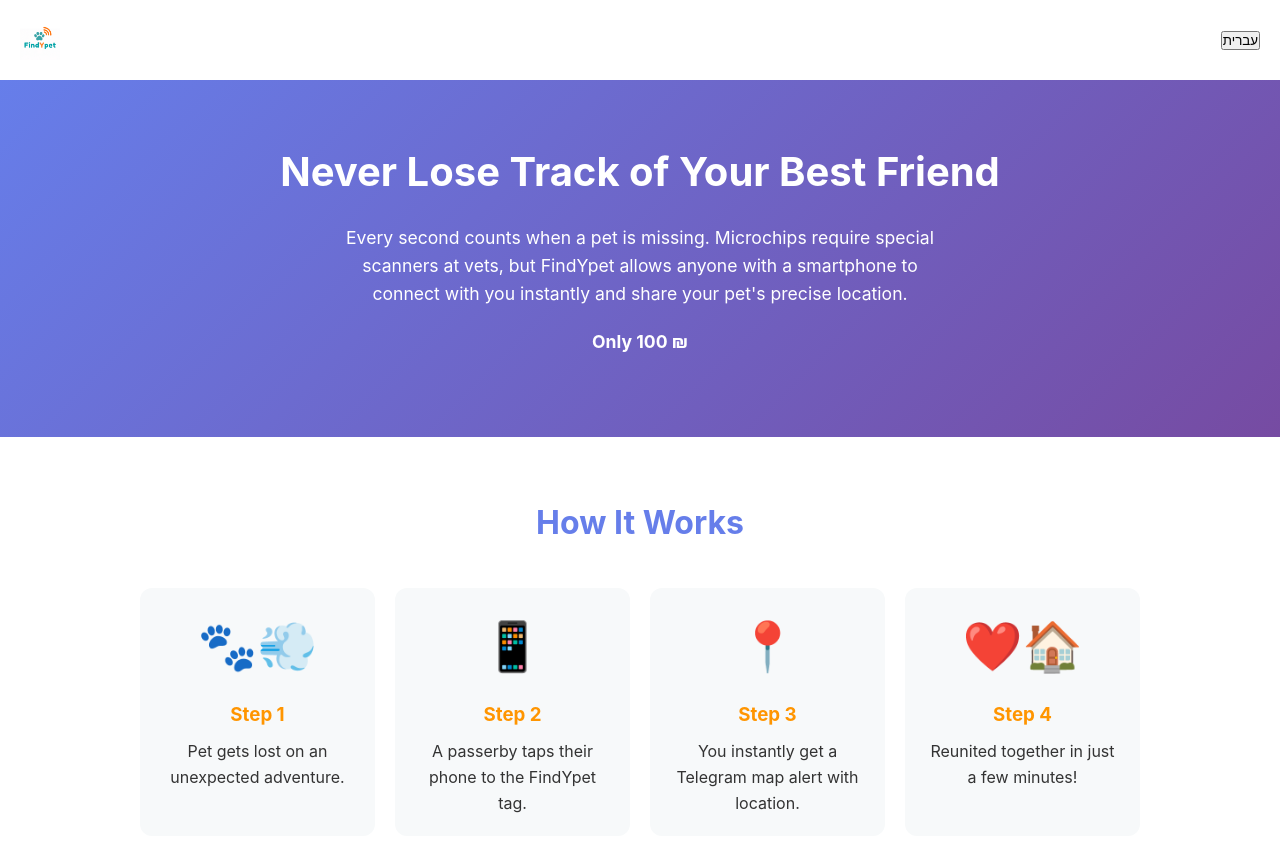
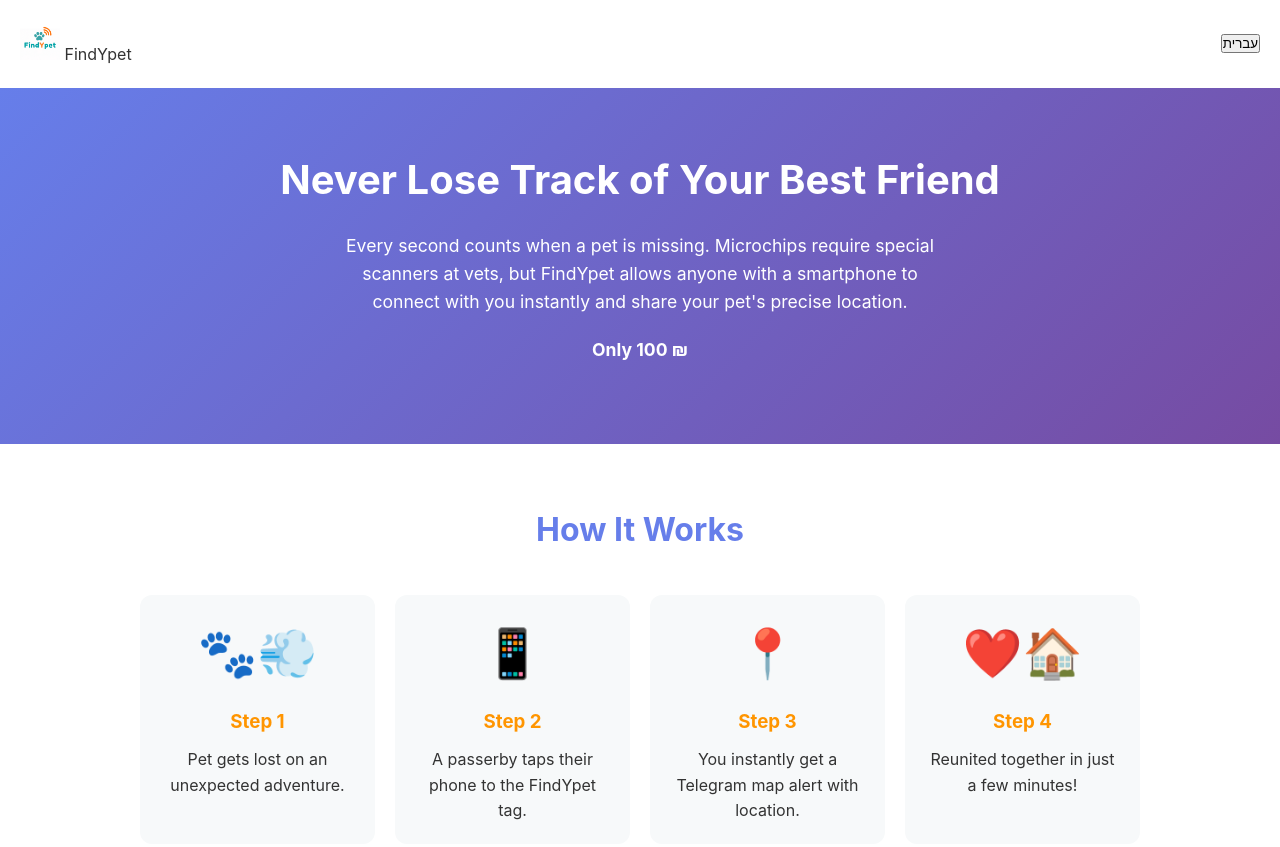
Before and after one commit to kostklsh-maker/FindYpet_v2_1309, a plain HTML site: page index.html in a window 1280 px wide. Shown: the top 847 px of the page. Drawn offline with Linux system fonts and the light colour scheme.

Commit message:
Enhance header with logo container and brand name
Updated the logo section and added a brand name to the header.

```diff
--- a/index.html
+++ b/index.html
@@ -8,7 +8,10 @@
 </head>
 <body>
     <header>
-        <img src="assets/logo.png" alt="FindYpet">
+        <div class="logo-container">
+    <img src="assets/logo.png" alt="FindYpet Logo" class="logo">
+    <span class="brand-name">FindYpet</span>
+</div>
         <button class="lang-btn">עברית</button>
     </header>
 
```
